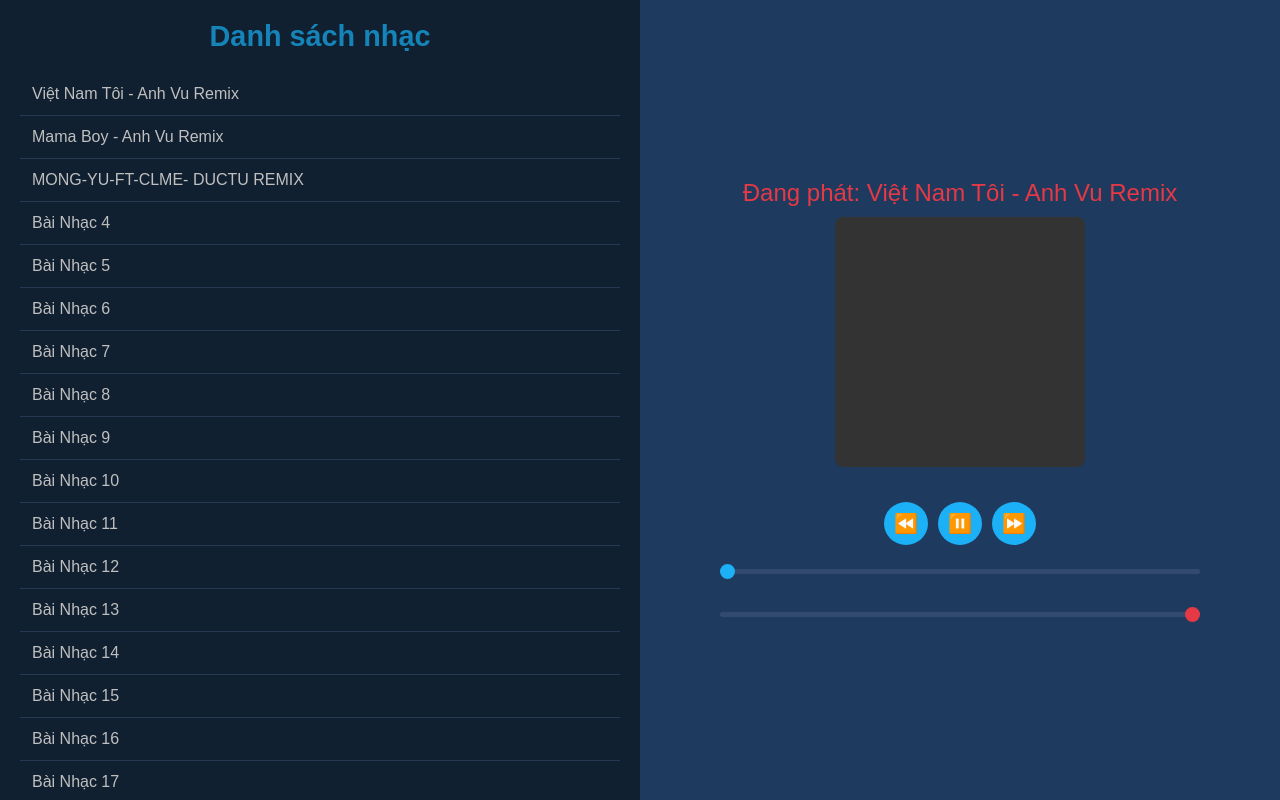
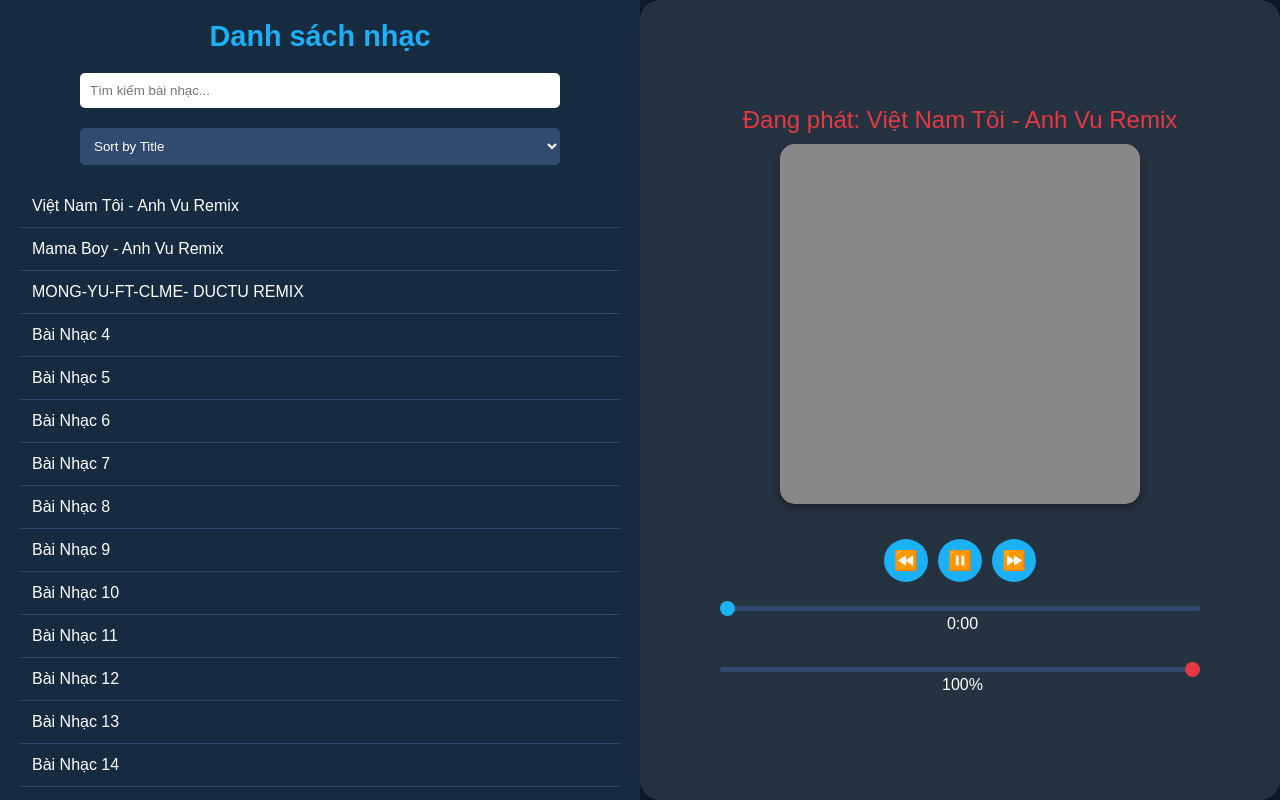
Before and after one commit to wang2k8/sound, a plain HTML site: page index.html in a window 1280 px wide. Drawn offline with Linux system fonts and the light colour scheme.

Commit message:
Update index.html

```diff
--- a/index.html
+++ b/index.html
@@ -11,7 +11,6 @@
             padding: 0;
             font-family: Arial, sans-serif;
         }
-
         body {
             background-color: #0d1b2a;
             color: #ffffff;
@@ -22,45 +21,57 @@
             margin: 0;
             overflow: hidden;
         }
-
         .container {
             max-width: 100%;
             display: flex;
             flex-direction: row;
             width: 100%;
             height: 100vh;
+            overflow-x: hidden;
         }
-
         .music-list, .player {
             flex: 1;
             padding: 20px;
             overflow-y: auto;
-            transition: background-color 0.5s ease;
+            transition: all 0.5s ease;
         }
-
         .music-list {
             background-color: #162a40;
             display: flex;
             flex-direction: column;
             align-items: center;
             transition: filter 0.5s ease;
+            min-width: 300px;
         }
-
-        .music-list.active {
-            filter: brightness(0.75);
-        }
-
         .music-list h2 {
             font-size: 1.8rem;
             color: #1cb0f6;
             margin-bottom: 20px;
         }
-
+        #search-bar {
+            width: 80%;
+            padding: 10px;
+            margin-bottom: 20px;
+            border: none;
+            border-radius: 5px;
+            outline: none;
+        }
+        #sort-options {
+            width: 80%;
+            padding: 10px;
+            margin-bottom: 20px;
+            border: none;
+            border-radius: 5px;
+            outline: none;
+            background-color: #324a70;
+            color: white;
+            cursor: pointer;
+        }
         ul {
             list-style: none;
             width: 100%;
+            padding: 0;
         }
-
         li {
             padding: 12px;
             border-bottom: 1px solid #324a70;
@@ -68,44 +79,47 @@
             transition: background-color 0.3s, color 0.3s;
             color: #ffffff;
         }
-
         li:hover {
             background-color: #e63946;
             color: #0d1b2a;
         }
-
         .player {
-            background-color: #1e3a5f;
+            background: rgba(255, 255, 255, 0.1);
+            backdrop-filter: blur(10px);
+            border-radius: 20px;
+            box-shadow: 0 4px 30px rgba(0, 0, 0, 0.1);
             text-align: center;
             display: flex;
             flex-direction: column;
             justify-content: center;
             align-items: center;
+            min-width: 300px;
+            padding: 20px;
         }
-
         .album-art {
-            width: 250px;
-            height: 250px;
-            background-color: #333;
+            width: 60%;
+            aspect-ratio: 1;
+            background-color: #ccc;
             background-size: cover;
             background-position: center;
-            border-radius: 8px;
+            border-radius: 15px;
+            box-shadow: 0 4px 8px rgba(0, 0, 0, 0.3);
             margin-bottom: 20px;
         }
-
+        .album-art.default {
+            background-color: #888;
+        }
         #now-playing {
             font-size: 1.5rem;
             color: #e63946;
             margin-bottom: 10px;
         }
-
         .controls {
             display: flex;
             align-items: center;
             gap: 10px;
             margin-top: 15px;
         }
-
         .button {
             background-color: #1cb0f6;
             border: none;
@@ -114,18 +128,16 @@
             border-radius: 50%;
             cursor: pointer;
             font-size: 1.2rem;
-            transition: background-color 0.3s ease;
+            transition: background-color 0.3s ease, box-shadow 0.3s ease;
         }
-
         .button:hover {
             background-color: #e63946;
+            box-shadow: 0 0 10px #e63946;
         }
-
         .progress-container {
             width: 80%;
             margin: 15px 0;
         }
-
         .progress {
             width: 100%;
             -webkit-appearance: none;
@@ -135,7 +147,6 @@
             border-radius: 5px;
             cursor: pointer;
         }
-
         .progress::-webkit-slider-thumb {
             -webkit-appearance: none;
             appearance: none;
@@ -145,12 +156,10 @@
             border-radius: 50%;
             cursor: pointer;
         }
-
         .volume-container {
             width: 80%;
             margin-top: 10px;
         }
-
         .volume {
             width: 100%;
             -webkit-appearance: none;
@@ -160,7 +169,6 @@
             border-radius: 5px;
             cursor: pointer;
         }
-
         .volume::-webkit-slider-thumb {
             -webkit-appearance: none;
             appearance: none;
@@ -170,39 +178,77 @@
             border-radius: 50%;
             cursor: pointer;
         }
+        .progress-container span,
+        .volume-container span {
+            display: inline-block;
+            margin-left: 5px;
+            color: #fff;
+        }
+
+        @media (max-width: 768px) {
+            .container {
+                flex-direction: column;
+            }
+            .music-list {
+                flex: none;
+                width: 100%;
+                height: 50vh;
+            }
+            .player {
+                flex: none;
+                width: 100%;
+                height: 50vh;
+            }
+        }
+
+        @media (max-width: 480px) {
+            .container {
+                overflow: hidden;
+            }
+            .music-list, .player {
+                width: 100vw;
+                height: 100vh;
+                flex: none;
+            }
+        }
     </style>
 </head>
 <body>
     <div class="container">
-        <section class="music-list active" id="music-list-section">
+        <section class="music-list" id="music-list-section">
             <h2>Danh sách nhạc</h2>
-            <ul id="music-list"></ul>
+            <input type="text" id="search-bar" placeholder="Tìm kiếm bài nhạc...">
+            <select id="sort-options">
+                <option value="title">Sort by Title</option>
+                <option value="artist">Sort by Artist</option>
+                <option value="album">Sort by Album</option>
+            </select>
+            <ul id="music-list">
+                <!-- The list items will be populated by JavaScript -->
+            </ul>
         </section>
-
-        <section class="player">
+        <section class="player" id="player-section">
             <div id="now-playing" class="now-playing">Không có bài nhạc nào</div>
-            <div class="album-art" id="album-art"></div>
+            <div class="album-art default" id="album-art"></div>
             <audio id="audio-player"></audio>
-
             <!-- Điều khiển phát nhạc -->
             <div class="controls">
                 <button class="button" id="rewind-button">⏪</button>
                 <button class="button" id="play-pause-button">▶️</button>
                 <button class="button" id="forward-button">⏩</button>
             </div>
-
             <!-- Thanh thời gian -->
             <div class="progress-container">
                 <input type="range" id="progress-bar" class="progress" value="0" min="0" max="100">
+                <span id="current-time">0:00</span>
             </div>
-
             <!-- Thanh âm lượng -->
             <div class="volume-container">
                 <input type="range" id="volume-control" class="volume" value="100" min="0" max="100">
+                <span id="volume-value">100%</span>
             </div>
         </section>
     </div>
-
     <script src="script.js"></script>
 </body>
 </html>
```
